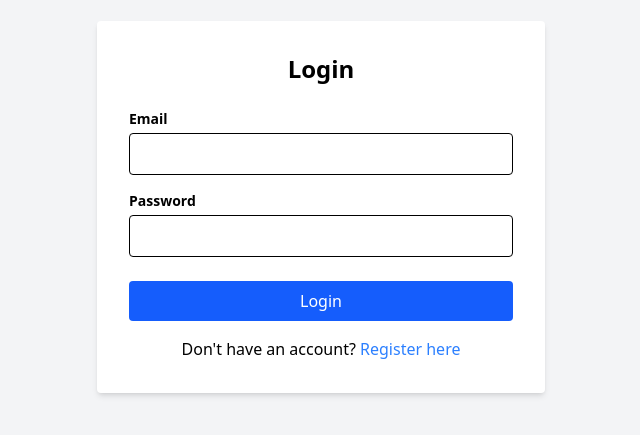
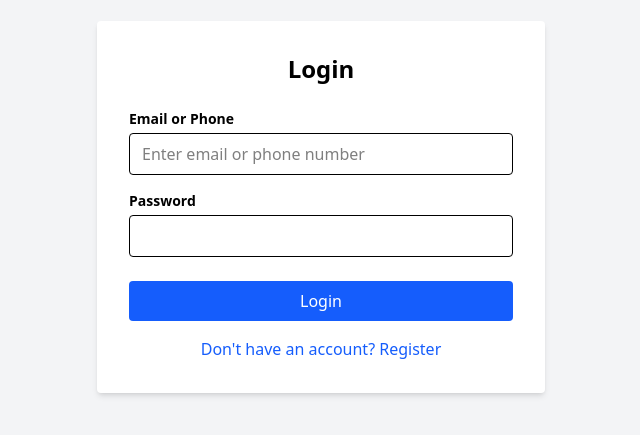
Before and after one commit to MohamedAshik22/accountpay, a React (Vite) app: page /login in a window 1280 px wide. Shown: the part 193-628 px from the top of the page, without its empty margins (319-959 px from the left). Built offline with nearby package versions, Linux system fonts and the light colour scheme; no server answers.

Commit message:
added login register

```diff
--- a/package.json
+++ b/package.json
@@ -22,6 +22,7 @@
     "@eslint/js": "^9.22.0",
     "@types/react": "^19.0.10",
     "@types/react-dom": "^19.0.4",
+    "@types/node": "^20.11.30",
     "@vitejs/plugin-react": "^4.3.4",
     "eslint": "^9.22.0",
     "eslint-plugin-react-hooks": "^5.2.0",
--- a/src/components/Login.tsx
+++ b/src/components/Login.tsx
@@ -2,18 +2,18 @@ import React from 'react';
 import { Link } from 'react-router-dom';
 
 interface LoginFormProps {
-  email: string;
+  loginIdentifier: string;
   password: string;
-  onEmailChange: (val: string) => void;
+  onLoginIdentifierChange: (val: string) => void;
   onPasswordChange: (val: string) => void;
   onSubmit: (e: React.FormEvent) => void;
   error?: string | null;
 }
 
 const LoginForm: React.FC<LoginFormProps> = ({
-  email,
+  loginIdentifier,
   password,
-  onEmailChange,
+  onLoginIdentifierChange,
   onPasswordChange,
   onSubmit,
   error,
@@ -25,12 +25,13 @@ const LoginForm: React.FC<LoginFormProps> = ({
       {error && <div className="text-red-500 mb-4 text-center">{error}</div>}
 
       <div className="mb-4">
-        <label className="block text-sm font-semibold mb-1">Email</label>
+        <label className="block text-sm font-semibold mb-1">Email or Phone</label>
         <input
-          type="email"
-          value={email}
-          onChange={(e) => onEmailChange(e.target.value)}
+          type="text"
+          value={loginIdentifier}
+          onChange={(e) => onLoginIdentifierChange(e.target.value)}
           className="w-full px-3 py-2 border rounded focus:outline-none focus:ring"
+          placeholder="Enter email or phone number"
           required
         />
       </div>
@@ -52,12 +53,12 @@ const LoginForm: React.FC<LoginFormProps> = ({
       >
         Login
       </button>
-      <p className="mt-4 text-center">
-          Don't have an account?{' '}
-          <Link to="/register" className="text-blue-500 hover:underline">
-            Register here
-          </Link>
-        </p>
+
+      <div className="mt-4 text-center">
+        <Link to="/register" className="text-blue-600 hover:underline">
+          Don't have an account? Register
+        </Link>
+      </div>
     </form>
   );
 };
--- a/src/components/RegisterForm.tsx
+++ b/src/components/RegisterForm.tsx
@@ -4,9 +4,11 @@ import { Link } from 'react-router-dom';
 interface RegisterFormProps {
   name: string;
   email: string;
+  phone: string;
   password: string;
   onNameChange: (val: string) => void;
   onEmailChange: (val: string) => void;
+  onPhoneChange: (val: string) => void;
   onPasswordChange: (val: string) => void;
   onSubmit: (e: React.FormEvent) => void;
   error?: string | null;
@@ -15,9 +17,11 @@ interface RegisterFormProps {
 const RegisterForm: React.FC<RegisterFormProps> = ({
   name,
   email,
+  phone,
   password,
   onNameChange,
   onEmailChange,
+  onPhoneChange,
   onPasswordChange,
   onSubmit,
   error,
@@ -45,6 +49,17 @@ const RegisterForm: React.FC<RegisterFormProps> = ({
           type="email"
           value={email}
           onChange={(e) => onEmailChange(e.target.value)}
+          className="w-full px-3 py-2 border rounded focus:outline-none focus:ring"
+          required
+        />
+      </div>
+
+      <div className="mb-4">
+        <label className="block text-sm font-semibold mb-1">Phone</label>
+        <input
+          type="text"
+          value={phone}
+          onChange={(e) => onPhoneChange(e.target.value)}
           className="w-full px-3 py-2 border rounded focus:outline-none focus:ring"
           required
         />
--- a/src/pages/Login.tsx
+++ b/src/pages/Login.tsx
@@ -4,17 +4,23 @@ import { useNavigate } from 'react-router-dom';
 import LoginForm from '../components/Login';
 
 const LoginPage: React.FC = () => {
-  const [email, setEmail] = useState('');
+  const [loginIdentifier, setLoginIdentifier] = useState('');
   const [password, setPassword] = useState('');
   const [error, setError] = useState<string | null>(null);
   const navigate = useNavigate();
+
+
+  const apiUrl = import.meta.env.VITE_API_BASE_URL;
 
   const handleLogin = async (e: React.FormEvent) => {
     e.preventDefault();
     setError(null);
 
     try {
-      const res = await axios.post('http://localhost:3000/users/login', { email, password });
+      const res = await axios.post(`${apiUrl}/users/login`, {
+        loginIdentifier,
+        password
+      });
       localStorage.setItem('token', res.data.token);
       navigate('/');
     } catch (err) {
@@ -26,14 +32,13 @@ const LoginPage: React.FC = () => {
   return (
     <div className="min-h-screen flex items-center justify-center bg-gray-100">
       <LoginForm
-        email={email}
+        loginIdentifier={loginIdentifier}
         password={password}
-        onEmailChange={setEmail}
+        onLoginIdentifierChange={setLoginIdentifier}
         onPasswordChange={setPassword}
         onSubmit={handleLogin}
         error={error}
       />
-
     </div>
   );
 };
--- a/src/pages/PersonalFinanceTracker.tsx
+++ b/src/pages/PersonalFinanceTracker.tsx
@@ -10,6 +10,8 @@ interface IncomeExpense {
   timestamp: string;
   createdAt: string;
 }
+
+const apiUrl = import.meta.env.VITE_API_BASE_URL;
 
 const IncomeExpense: React.FC = () => {
   const [incomeExpenses, setIncomeExpenses] = useState<IncomeExpense[]>([]);
@@ -33,7 +35,7 @@ const IncomeExpense: React.FC = () => {
         return;
       }
 
-      const recordsResponse = await axios.get('http://localhost:3000/api/income-expenses', {
+      const recordsResponse = await axios.get(`${apiUrl}/income-expenses`, {
         headers: { Authorization: `Bearer ${token}` }
       });
 
@@ -118,7 +120,7 @@ const IncomeExpense: React.FC = () => {
         return;
       }
 
-      const response = await axios.post('http://localhost:3000/api/income-expenses',
+      const response = await axios.post(`${apiUrl}/income-expenses`,
         {
           type: newRecordType,
           amount,
@@ -148,7 +150,7 @@ const IncomeExpense: React.FC = () => {
         return;
       }
 
-      const response = await axios.put(`http://localhost:3000/api/income-expenses/${editingRecord._id}`,
+      const response = await axios.put(`${apiUrl}/income-expenses/${editingRecord._id}`,
         {
           type: editingRecord.type,
           amount: editingRecord.amount,
@@ -175,7 +177,7 @@ const IncomeExpense: React.FC = () => {
         return;
       }
 
-      await axios.delete(`http://localhost:3000/api/income-expenses/${recordId}`,
+      await axios.delete(`${apiUrl}/income-expenses/${recordId}`,
         { headers: { Authorization: `Bearer ${token}` } }
       );
 
--- a/src/pages/Register.tsx
+++ b/src/pages/Register.tsx
@@ -6,18 +6,22 @@ import RegisterForm from '../components/RegisterForm';
 const RegisterPage: React.FC = () => {
   const [name, setName] = useState('');
   const [email, setEmail] = useState('');
+  const [phone, setPhone] = useState('');
   const [password, setPassword] = useState('');
   const [error, setError] = useState<string | null>(null);
   const navigate = useNavigate();
+
+  const apiUrl = import.meta.env.VITE_API_BASE_URL;
 
   const handleRegister = async (e: React.FormEvent) => {
     e.preventDefault();
     setError(null);
 
     try {
-      const res = await axios.post('http://localhost:3000/users/register', {
+      const res = await axios.post(`${apiUrl}/users`, {
         name,
         email,
+        phone,
         password,
       });
 
@@ -34,9 +38,11 @@ const RegisterPage: React.FC = () => {
       <RegisterForm
         name={name}
         email={email}
+        phone={phone}
         password={password}
         onNameChange={setName}
         onEmailChange={setEmail}
+        onPhoneChange={setPhone}
         onPasswordChange={setPassword}
         onSubmit={handleRegister}
         error={error}
```
Also changed, not shown: 1 other file (tests, documents, lock files or other folders).
